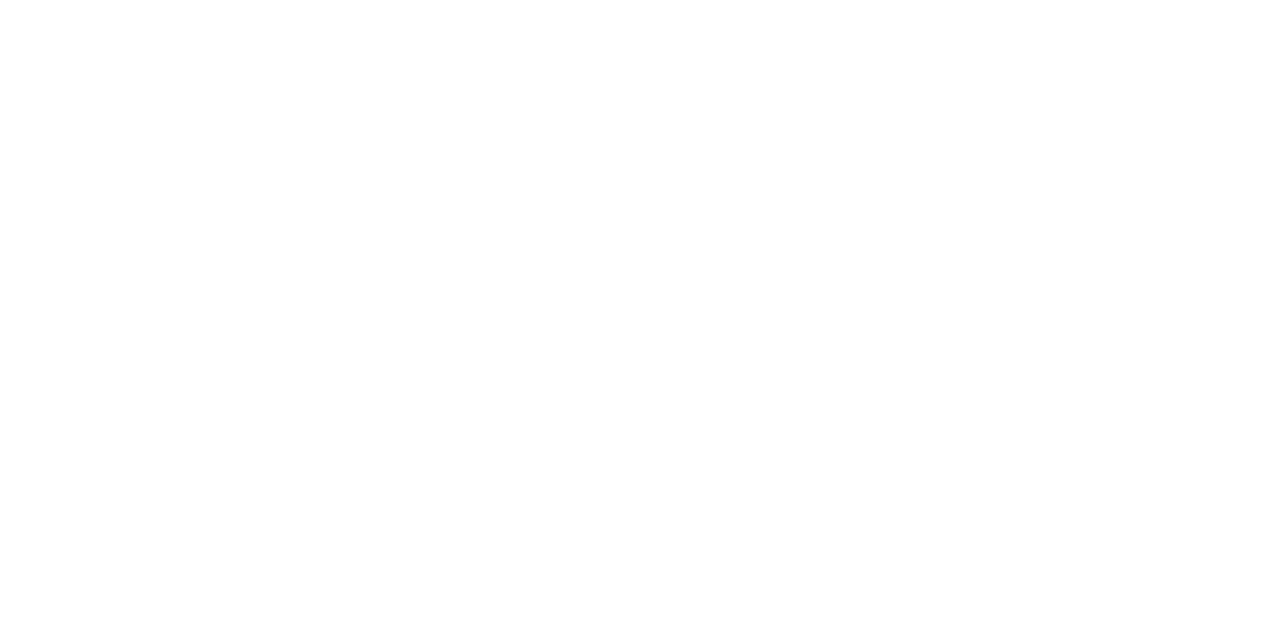
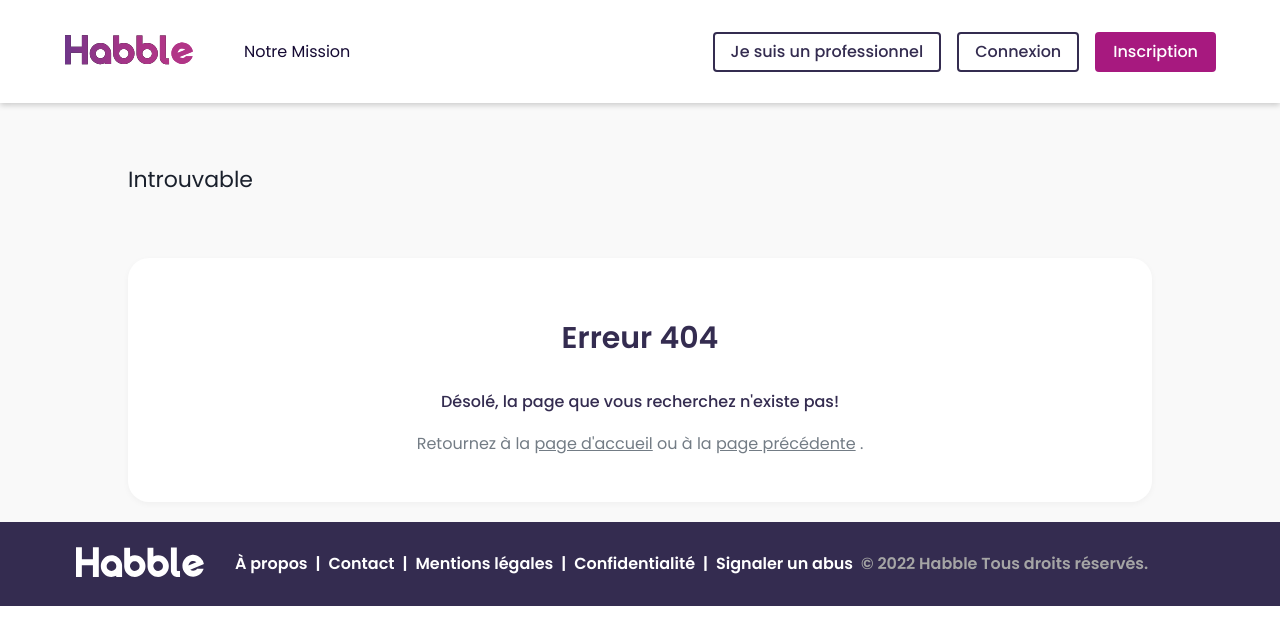
Before and after one commit to Zakari-B/Projet_WCS_3_Habble, a React (Vite) app in the folder frontend/: page /error in a window 1280 px wide. Before the commit this address had no page. Shown: the top 644 px of the page. Built offline with nearby package versions, Linux system fonts and the light colour scheme.

Commit message:
add page error with links

```diff
--- a/frontend/src/App.jsx
+++ b/frontend/src/App.jsx
@@ -8,7 +8,7 @@ import ProAccueil from "./pages/ProAccueil";
 import LoginForm from "./components/LoginForm";
 import PasswordReset from "./components/PasswordReset";
 import ProfilPageProfessional from "./pages/ProfilPageProfessional";
-
+import Error from "./pages/Error";
 import RegisterOnboardingPro from "./pages/RegisterOnboardingPro";
 
 import "./App.css";
@@ -26,7 +26,7 @@ function App() {
         <Route path="/professionnel-handicap" element={<ProAccueil />} />
         <Route path="/register" element={<Register />} />
         <Route path="/login" element={<LoginForm />} />
-        {/* <Route path="*" element={<Error />} /> */}
+        <Route path="*" element={<Error />} />
         <Route path="/forgot-password" element={<PasswordReset />} />
         <Route path="/profil" element={<ProfilPageProfessional />} />
         <Route
--- /dev/null
+++ b/frontend/src/pages/Error.jsx
@@ -0,0 +1,78 @@
+import { Box, Flex, Text, Heading, Link } from "@chakra-ui/react";
+import Header from "../components/Header/Header";
+import Footer from "../components/Footer";
+
+export default function Erreur() {
+  const goBack = () => {
+    window.history.back();
+  };
+  return (
+    <Box h="100vh">
+      <Header onDark={false} isSticky={false} />
+      <Flex bgColor="background.gray" direction="column" justify="flex-start">
+        <Heading
+          as="h2"
+          p="4rem 0"
+          fontWeight="400"
+          fontSize="22px"
+          align="left"
+          w="80%"
+          m="auto"
+        >
+          Introuvable
+        </Heading>
+        <Box
+          bgColor="white"
+          w="80%"
+          m="auto"
+          mb="20px"
+          boxShadow="rgb(0 0 0 / 4%) 0px 2px 6px"
+          p="30px"
+          borderRadius="21px"
+          fontWeight="500"
+          color="purple.average"
+          fontSize="md"
+          lineHeight="1.7em"
+        >
+          <Heading
+            as="h1"
+            m="2rem 0 2rem 0"
+            fontSize="3xl"
+            align="center"
+            fontWeight="600"
+          >
+            Erreur 404
+          </Heading>
+          <Text
+            align="center"
+            mt="15px"
+            mb="15px"
+            fontWeight="500"
+            fontSize="md"
+          >
+            Désolé, la page que vous recherchez n'existe pas!
+          </Text>
+          <Text
+            align="center"
+            mt="15px"
+            mb="15px"
+            fontWeight="400"
+            fontSize="md"
+            color="#737c85"
+          >
+            Retournez à la{" "}
+            <Link href="/" textDecor="underline">
+              page d'accueil
+            </Link>{" "}
+            ou à la{" "}
+            <Link href="##" onClick={goBack} textDecor="underline">
+              page précédente
+            </Link>{" "}
+            .
+          </Text>
+        </Box>
+      </Flex>
+      <Footer />
+    </Box>
+  );
+}
```
